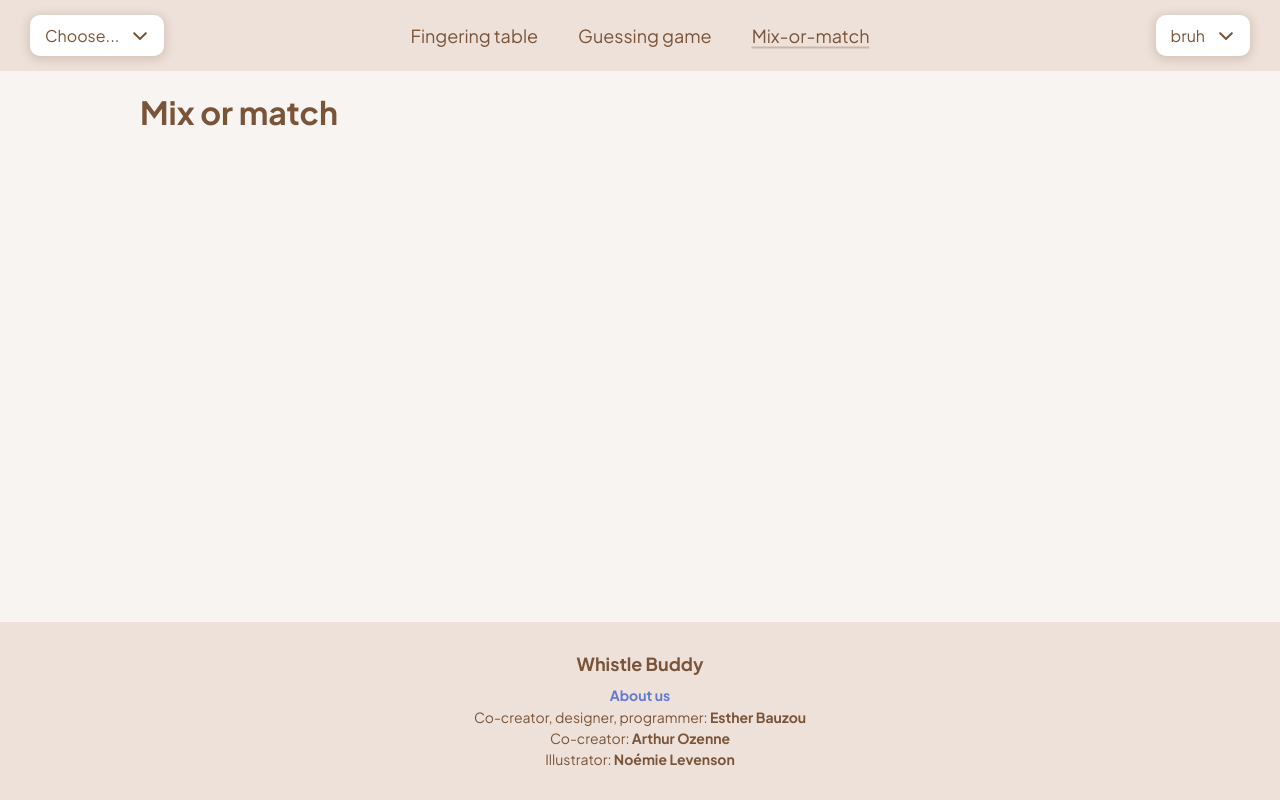
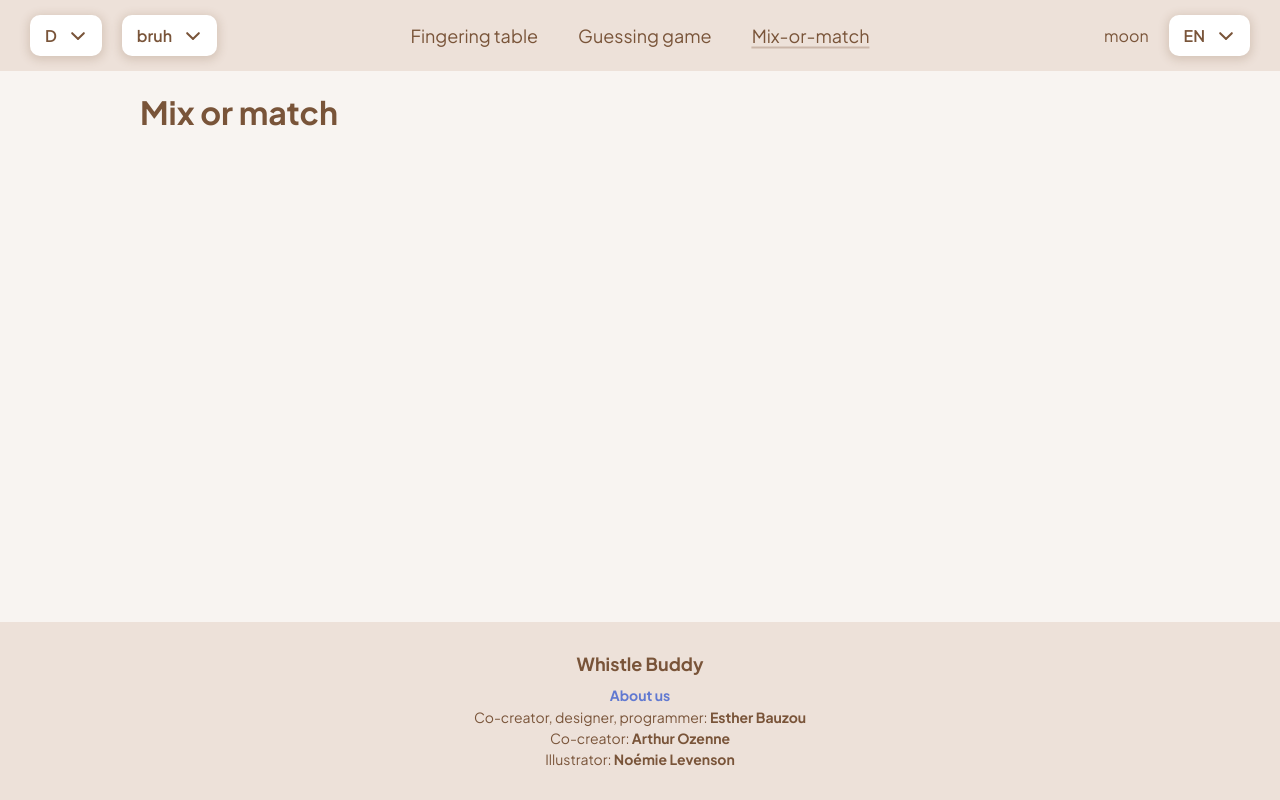
Before and after one commit to PetitChampi/whistle-buddy, a Vue app: page /mix-or-match in a window 1280 px wide. Built offline with nearby package versions, Linux system fonts and the light colour scheme.

Commit message:
Dropdown fixes + mode toggle functionality

```diff
--- a/src/App.vue
+++ b/src/App.vue
@@ -1,9 +1,14 @@
 <script setup>
 import { RouterLink, RouterView } from "vue-router";
+import { useDarkModeStore } from "@/stores/darkMode";
+import { storeToRefs } from 'pinia'
+
+const darkModeStore = useDarkModeStore();
+const { darkMode } = storeToRefs(darkModeStore);
 </script>
 
 <template>
-  <div class="app-wrapper">
+  <div class="app-wrapper" :class="darkMode && 'dark-mode'">
     <RouterView name="FullPage" />
     <RouterView name="Navigation" />
     <div class="container">
--- a/src/assets/index.scss
+++ b/src/assets/index.scss
@@ -3,6 +3,7 @@
 
 * {
   box-sizing: border-box;
+  transition: background-color .2s ease, color .1s ease;
 }
 body {
   margin: 0;
--- a/src/components/Navigation.vue
+++ b/src/components/Navigation.vue
@@ -1,6 +1,18 @@
 <template>
   <nav class="navigation">
-    <ListDropdown :options="carOptions" :closeOnInteraction="true" />
+    <div class="navigation-controls">
+      <ListDropdown
+        :options="keyOptions"
+        :defaultSelectedOption="'d'"
+        :closeOnInteraction="true"
+      />
+      <Dropdown>
+        <template v-slot:dropdown-title>bruh</template>
+        <template v-slot:dropdown-content>
+          double bruh
+        </template>
+      </Dropdown>
+    </div>
     <div class="navigation-links">
       <RouterLink :to="{ name: 'fingeringTable' }">
         <div class="navigation-links-item">Fingering table</div>
@@ -12,25 +24,33 @@
         <div class="navigation-links-item">Mix-or-match</div>
       </RouterLink>
     </div>
-    <Dropdown>
-      <template v-slot:dropdown-title>bruh</template>
-      <template v-slot:dropdown-content>
-        double bruh
-      </template>
-    </Dropdown>
+    <div class="navigation-controls">
+      <ModeToggle />
+      <ListDropdown
+        :options="langOptions"
+        :defaultSelectedOption="'en'"
+        :closeOnInteraction="true"
+      />
+    </div>
   </nav>
 </template>
 
 <script setup>
 import ListDropdown from "@/components/molecules/ListDropdown.vue";
 import Dropdown from "@/components/molecules/Dropdown.vue";
+import ModeToggle from "@/components/molecules/ModeToggle.vue";
 import { ref } from "@vue/reactivity";
 
-const carOptions = ref([
-  { value: "tesla", displayValue: "Tesla" },
-  { value: "volkswagen", displayValue: "Volkswagen" },
-  { value: "mercedes", displayValue: "Mercedes" },
-  { value: "mitsubishi", displayValue: "Mitsubishi" }
+// Todo: replace w/ state
+const keyOptions = ref([
+  { value: "a", displayValue: "A" },
+  { value: "b", displayValue: "B" },
+  { value: "c", displayValue: "C" },
+  { value: "d", displayValue: "D" }
+]);
+const langOptions = ref([
+  { value: "en", displayValue: "EN" },
+  { value: "fr", displayValue: "FR" }
 ]);
 </script>
 
@@ -66,5 +86,11 @@ const carOptions = ref([
       }
     }
   }
+
+  &-controls {
+    display: flex;
+    align-items: center;
+    gap: 20px;
+  }
 }
 </style>
--- a/src/components/molecules/Dropdown.vue
+++ b/src/components/molecules/Dropdown.vue
@@ -59,6 +59,7 @@ onBeforeUnmount(() => {
     border-radius: $button-radius-desktop;
     background: var(--intensified-bg);
     box-shadow: var(--button-shadow);
+    font-weight: 600;
     cursor: pointer;
   }
   &-content {
--- a/src/components/molecules/ListDropdown.vue
+++ b/src/components/molecules/ListDropdown.vue
@@ -21,10 +21,11 @@
 <script setup>
 import Dropdown from "@/components/molecules/Dropdown.vue";
 import { ref } from "@vue/reactivity";
+import { onMounted } from "@vue/runtime-core";
 
 const props = defineProps({
   options: {
-    type: Object,
+    type: Array,
     required: true,
   },
   defaultSelectedOption: {
@@ -47,6 +48,13 @@ function selectOption(opt) {
   selectedOption.value = opt.value;
   buttonText.value = opt.displayValue;
 }
+
+onMounted(() => {
+  if (props.defaultSelectedOption) {
+    const defaultOpt = props.options.find(opt => opt.value === props.defaultSelectedOption);
+    selectOption(defaultOpt);
+  }
+});
 </script>
 
 <style lang="scss">
--- /dev/null
+++ b/src/components/molecules/ModeToggle.vue
@@ -0,0 +1,19 @@
+<template>
+  <div class="mode-toggle" @click="switchMode">
+    <span class="mode-toggle-sun" v-if="darkMode">sun</span>
+    <span class="mode-toggle-moon" v-else>moon</span>
+  </div>
+</template>
+
+<script setup>
+import { useDarkModeStore } from "@/stores/darkMode";
+import { storeToRefs } from 'pinia'
+
+const darkModeStore = useDarkModeStore();
+const { darkMode } = storeToRefs(darkModeStore);
+const { switchMode } = darkModeStore;
+</script>
+
+<style>
+
+</style>
--- /dev/null
+++ b/src/stores/darkMode.ts
@@ -0,0 +1,11 @@
+import { ref, computed } from "vue";
+import { defineStore } from "pinia";
+
+export const useDarkModeStore = defineStore("darkMode", () => {
+  const darkMode = ref(false);
+  function switchMode() {
+    darkMode.value = !darkMode.value;
+  };
+
+  return { darkMode, switchMode };
+});
```
Also changed, not shown: src/stores/counter.ts (deleted, +0 -12 lines).
